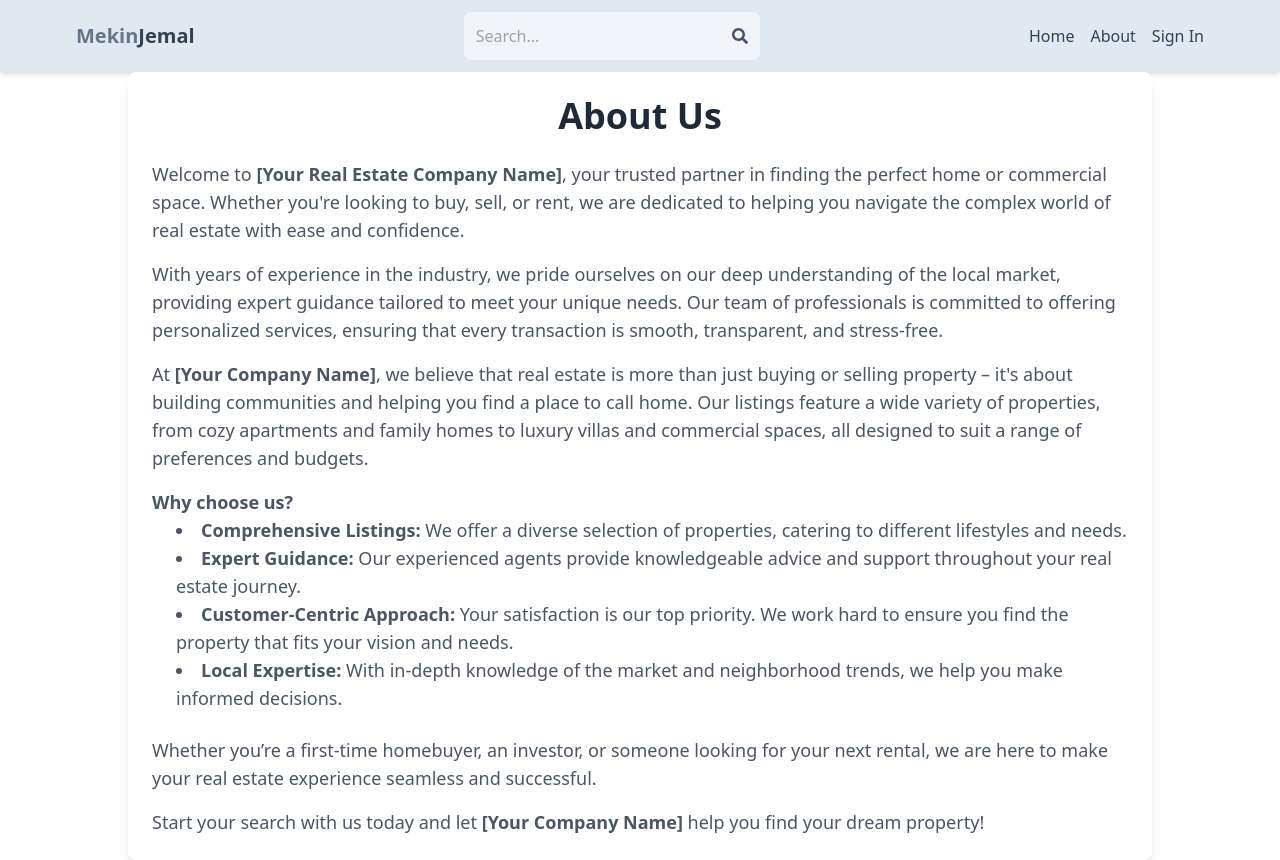
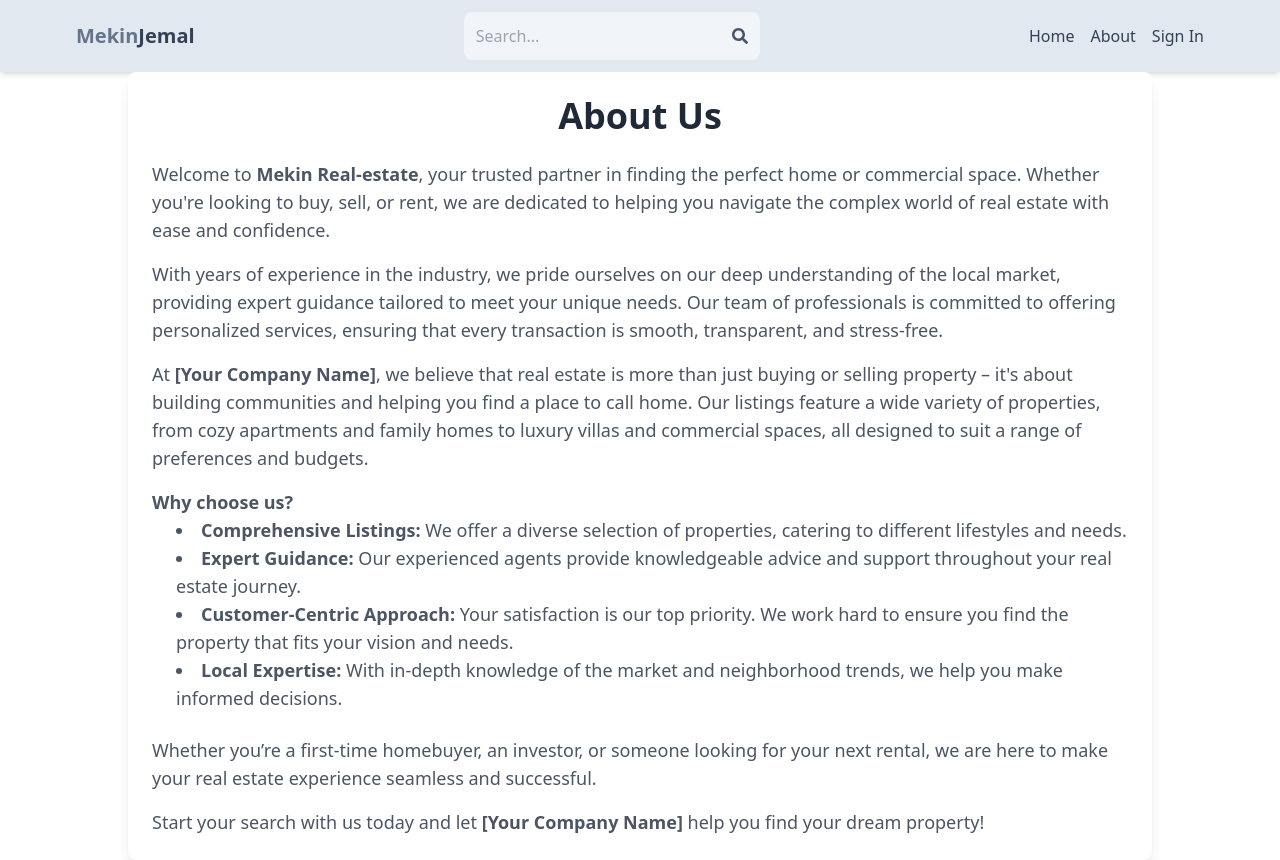
Before and after one commit to Mekin-jema/real-estate-marketplace-app, a React (Vite) app in the folder client/: page /about in a window 1280 px wide. Built offline with nearby package versions, Linux system fonts and the light colour scheme.

Commit message:
Add pre installation

```diff
--- a/client/src/pages/About.jsx
+++ b/client/src/pages/About.jsx
@@ -8,10 +8,10 @@ const About = () => {
       </h1>
 
       <p className="text-lg text-gray-600 mb-4">
-        Welcome to <strong>[Your Real Estate Company Name]</strong>, your
-        trusted partner in finding the perfect home or commercial space. Whether
-        you're looking to buy, sell, or rent, we are dedicated to helping you
-        navigate the complex world of real estate with ease and confidence.
+        Welcome to <strong>Mekin Real-estate</strong>, your trusted partner in
+        finding the perfect home or commercial space. Whether you're looking to
+        buy, sell, or rent, we are dedicated to helping you navigate the complex
+        world of real estate with ease and confidence.
       </p>
 
       <p className="text-lg text-gray-600 mb-4">
--- a/package.json
+++ b/package.json
@@ -4,7 +4,9 @@
   "main": "index.js",
   "type": "module",
   "scripts": {
-    "start": "nodemon api/index.js",
+    "start": "node api/index.js",
+    "dev": "nodemon api/index.js",
+    "build": "npm install && npm install --prefix client && npm run build --prefix client",
     "test": "echo \"Error: no test specified\" && exit 1"
   },
   "keywords": [],
```
